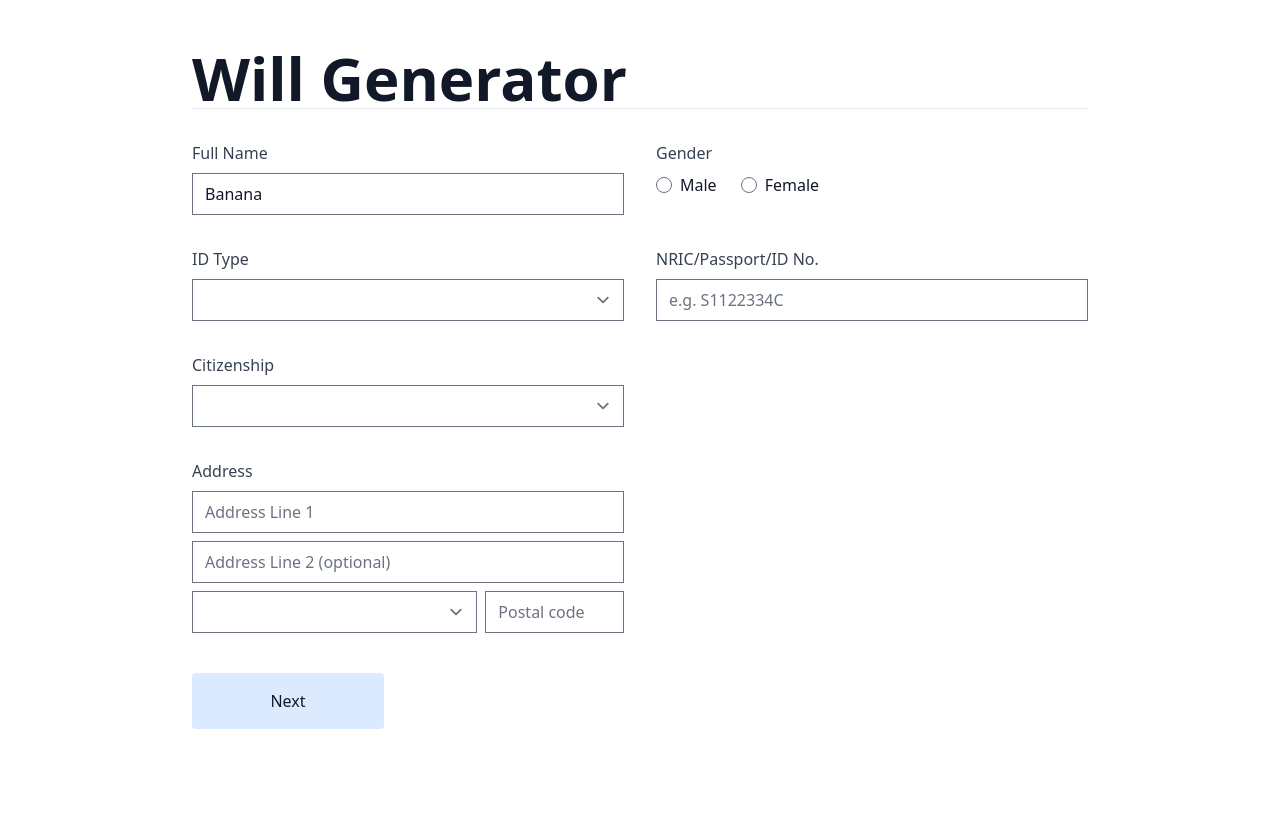
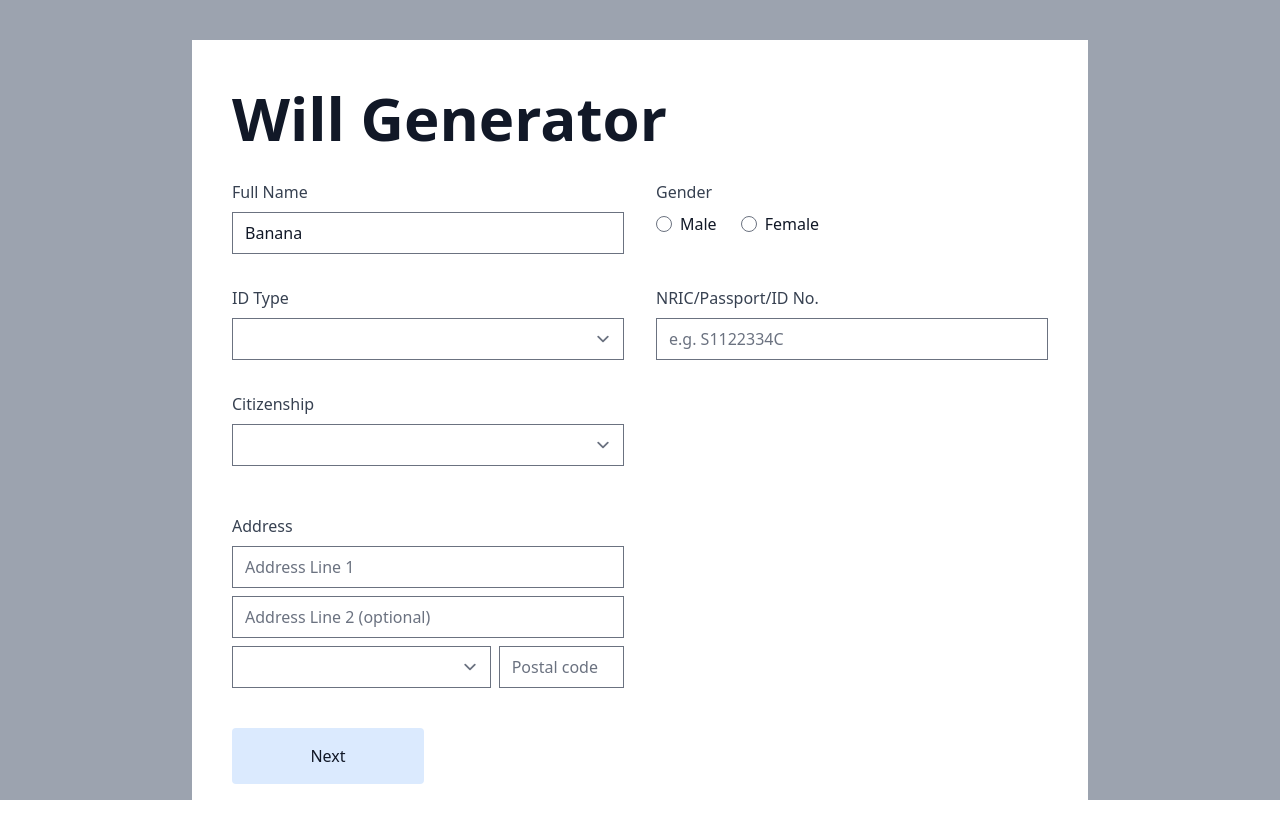
Before and after one commit to yjsoon/willgen, a Next.js app: page / in a window 1280 px wide. Before the commit the page ends 800 px from the top, so only its background shows below. Built offline with nearby package versions, Linux system fonts and the light colour scheme.

Commit message:
Some styling

```diff
--- a/pages/index.js
+++ b/pages/index.js
@@ -20,14 +20,13 @@ export default function Home() {
   }, [author]);
 
   return (
-    <div className="antialiased text-gray-900 px-6">
+    <div className="antialiased text-gray-900 bg-gray-400 py-10 h-full">
       <Head>
         <title>Will Generator - Page 1</title>
       </Head>
-      <main className="max-w-4xl mx-auto py-12 divide-y md:mx-w-4xl">
+      <main className="max-w-4xl mx-auto py-12 md:mx-w-4xl bg-white px-10">
         <h1 className="text-6xl font-bold">Will Generator</h1>
-        <form onSubmit={nextPage}>
-          <section className="grid grid-cols-1 md:grid-cols-2 md:gap-x-8 items-start">
+        <section className="grid grid-cols-1 md:grid-cols-2 md:gap-x-8 items-start mb-4">
           <PersonInputText
             description="Full Name"
             person={author}
@@ -64,7 +63,6 @@ export default function Home() {
         <button className="p-4 rounded bg-blue-100 border-red-400 mt-4 w-48">
           Next
         </button>
-        </form>
       </main>
     </div>
   );
--- a/styles/globals.css
+++ b/styles/globals.css
@@ -3,4 +3,11 @@
 @tailwind utilities;
 
 @layer base {
+  html,
+  body,
+  body > div:first-child,
+  div#__next,
+  div#__next > div {
+    height: 100%;
+  }
 }
```
Lines whose indentation alone changed are shown as unchanged.
